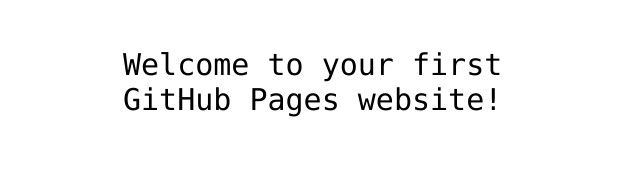
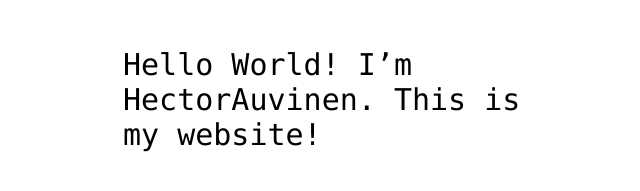
Before and after one commit to HectorAuvinen/HectorAuvinen.github.io, a plain HTML site: page index.html in a window 1280 px wide. Shown: the part 341-532 px from the top of the page, without its empty margins (317-957 px from the left). Drawn offline with Linux system fonts and the light colour scheme.

Commit message:
Add username to index.html

```diff
--- a/index.html
+++ b/index.html
@@ -12,7 +12,7 @@
 <img src="https://octodex.github.com/images/daftpunktocat-thomas.gif" id="octocat" alt="octocat-gif" />
 
 <!-- Change this code here by copy and pasting your template on line 15 -->
-<p>Welcome to your first GitHub Pages website!</p>
+<p>Hello World! I’m HectorAuvinen. This is my website!</p>
 
 </body>
 </html>
```
